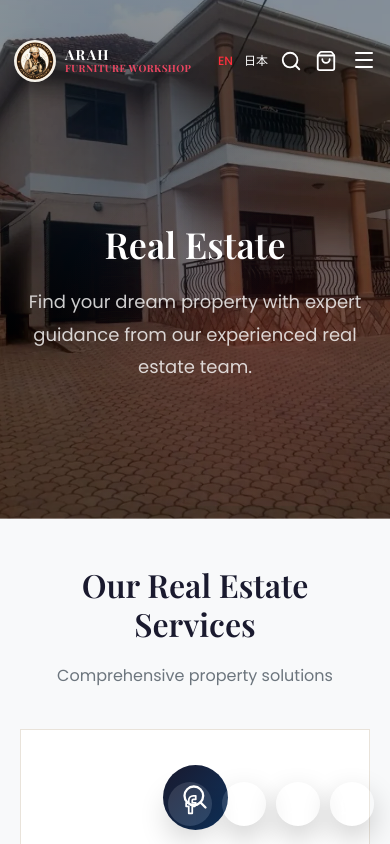
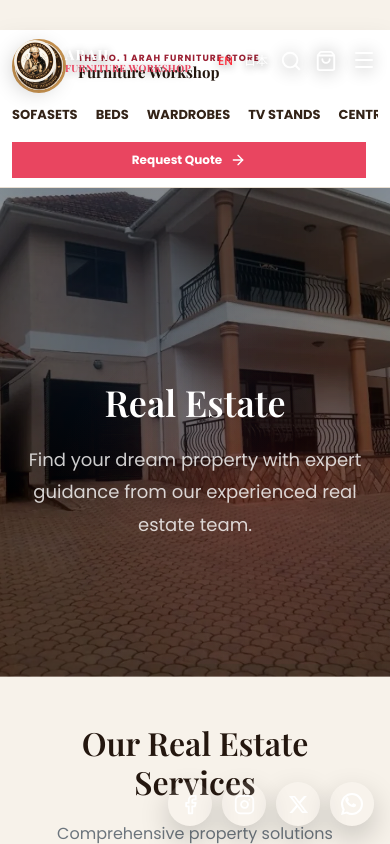
Before and after one commit to ngandapius53/ae-website, a Next.js app: page /real-estate in a window 390 px wide. Shown: the top 844 px of the page. Built offline with nearby package versions, Linux system fonts and the light colour scheme.

Commit message:
Apply workshop storefront style sitewide

```diff
--- a/src/app/layout.tsx
+++ b/src/app/layout.tsx
@@ -3,10 +3,11 @@ import '@/styles/globals.css'
 import Header from '@/components/Header'
 import Footer from '@/components/Footer'
 import SocialDock from '@/components/SocialDock'
+import WorkshopStrip from '@/components/WorkshopStrip'
 
 export const metadata: Metadata = {
-  title: 'AE - Decoration, Furniture, Luxury Fragrance, Graphic Design & Real Estate',
-  description: 'Premium design and real estate services. Stylish decoration, furniture, luxury fragrance, graphic design, and real estate solutions.',
+  title: 'ARAH Enterprises Furniture Workshop',
+  description: 'ARAH Enterprises Furniture Workshop in Kampala Ntinda for sofasets, beds, wardrobes, TV stands, decoration, fragrance, graphic design, and real estate support.',
 }
 
 export default function RootLayout({
@@ -18,6 +19,7 @@ export default function RootLayout({
     <html lang="en">
       <body>
         <Header />
+        <WorkshopStrip />
         <main>{children}</main>
         <SocialDock />
         <Footer />
--- a/src/components/Footer.module.css
+++ b/src/components/Footer.module.css
@@ -1,5 +1,5 @@
 .footer {
-  background: #1a1a2e;
+  background: #22150d;
   color: #ffffff;
   padding: 80px 0 0;
 }
@@ -41,10 +41,26 @@
 
 .logo {
   font-family: 'Playfair Display', serif;
-  font-size: 40px;
+  font-size: 32px;
   font-weight: 700;
+  margin-bottom: 0;
+  color: #ffffff;
+}
+
+.footerBrand {
+  display: flex;
+  align-items: center;
+  gap: 14px;
   margin-bottom: 20px;
-  color: #ffffff;
+}
+
+.footerLogo {
+  width: 76px;
+  height: 76px;
+  border-radius: 50%;
+  object-fit: cover;
+  border: 3px solid #c99451;
+  background: #f6f1e9;
 }
 
 .description {
@@ -55,9 +71,7 @@
 
 .social {
   display: flex;
-  justify-content: center;
   gap: 15px;
-  margin-top: 48px;
 }
 
 .socialLink {
@@ -75,7 +89,7 @@
 }
 
 .socialLink:hover {
-  background: #e94560;
+  background: #c99451;
   transform: translateY(-3px);
 }
 
@@ -100,7 +114,7 @@
 }
 
 .link:hover {
-  color: #e94560;
+  color: #c99451;
   transform: translateX(5px);
 }
 
@@ -113,7 +127,7 @@
 }
 
 .contactItem svg {
-  color: #e94560;
+  color: #c99451;
   flex-shrink: 0;
   margin-top: 3px;
 }
@@ -128,7 +142,7 @@
 }
 
 .bottom {
-  margin-top: 30px;
+  margin-top: 60px;
   padding: 25px 0;
   border-top: 1px solid rgba(255, 255, 255, 0.1);
   text-align: center;
--- a/src/components/Footer.tsx
+++ b/src/components/Footer.tsx
@@ -1,8 +1,11 @@
 'use client'
 
 import Link from 'next/link'
+import Image from 'next/image'
 import { Facebook, Instagram, Mail, Phone, MapPin } from 'lucide-react'
 import styles from '@/components/Footer.module.css'
+
+const basePath = process.env.NEXT_PUBLIC_BASE_PATH ?? ''
 
 function XLogoIcon({ size = 20 }: { size?: number }) {
   return (
@@ -27,10 +30,19 @@ export default function Footer() {
       <div className={styles.container}>
         <div className={styles.grid}>
           <div className={styles.column}>
-            <h3 className={styles.logo}>ARAH ENTERPRISES</h3>
+            <div className={styles.footerBrand}>
+              <Image
+                src={`${basePath}/arah-furniture-workshop-logo.jpeg`}
+                alt="ARAH Enterprises Furniture Workshop"
+                width={76}
+                height={76}
+                className={styles.footerLogo}
+              />
+              <h3 className={styles.logo}>ARAH ENTERPRISES</h3>
+            </div>
             <p className={styles.description}>
-              Your premier destination for stylish decoration, premium furniture,
-              luxury fragrance, creative graphic design, and real estate solutions.
+              A furniture workshop storefront for sofasets, beds, wardrobes,
+              TV stands, centre tables, decoration, fragrance, design, and property support.
             </p>
             <div className={styles.social}>
               <a
--- a/src/components/Header.module.css
+++ b/src/components/Header.module.css
@@ -3,7 +3,7 @@
   top: 34px;
   left: 0;
   right: 0;
-  z-index: 1000;
+  z-index: 1100;
   padding: 20px 0;
   transition: all 0.05s ease;
   background: transparent;
--- /dev/null
+++ b/src/components/WorkshopStrip.module.css
@@ -0,0 +1,134 @@
+.strip {
+  position: sticky;
+  top: 0;
+  z-index: 900;
+  background: #ffffff;
+  border-bottom: 1px solid #e8ded1;
+  box-shadow: 0 8px 24px rgba(55, 36, 19, 0.08);
+}
+
+.inner {
+  max-width: 1320px;
+  min-height: 92px;
+  margin: 0 auto;
+  padding: 12px 20px;
+  display: grid;
+  grid-template-columns: auto minmax(0, 1fr) auto;
+  align-items: center;
+  gap: 24px;
+}
+
+.brand {
+  display: inline-flex;
+  align-items: center;
+  gap: 12px;
+  color: #24170f;
+}
+
+.logo {
+  width: 72px;
+  height: 72px;
+  border-radius: 50%;
+  object-fit: cover;
+  border: 3px solid #c99451;
+}
+
+.brand span {
+  display: block;
+  color: #9b1f32;
+  font-size: 11px;
+  font-weight: 800;
+  letter-spacing: 0.12em;
+  text-transform: uppercase;
+}
+
+.brand strong {
+  display: block;
+  font-family: var(--font-heading);
+  font-size: 24px;
+  line-height: 1.05;
+}
+
+.departments {
+  display: flex;
+  align-items: center;
+  justify-content: center;
+  gap: 18px;
+  overflow-x: auto;
+  scrollbar-width: none;
+}
+
+.departments::-webkit-scrollbar {
+  display: none;
+}
+
+.departments a {
+  color: #332317;
+  font-size: 13px;
+  font-weight: 800;
+  white-space: nowrap;
+  text-transform: uppercase;
+}
+
+.departments a:hover {
+  color: #e94560;
+}
+
+.cta {
+  min-height: 42px;
+  padding: 0 16px;
+  display: inline-flex;
+  align-items: center;
+  justify-content: center;
+  gap: 8px;
+  background: #e94560;
+  color: #ffffff;
+  font-weight: 800;
+  white-space: nowrap;
+}
+
+@media (max-width: 900px) {
+  .strip {
+    top: 30px;
+  }
+
+  .inner {
+    grid-template-columns: 1fr auto;
+    gap: 12px;
+  }
+
+  .departments {
+    grid-column: 1 / -1;
+    justify-content: flex-start;
+    padding-bottom: 4px;
+  }
+
+  .brand strong {
+    font-size: 18px;
+  }
+
+  .logo {
+    width: 54px;
+    height: 54px;
+  }
+}
+
+@media (max-width: 520px) {
+  .inner {
+    padding: 9px 12px;
+  }
+
+  .brand span {
+    font-size: 9px;
+  }
+
+  .brand strong {
+    font-size: 15px;
+  }
+
+  .cta {
+    min-height: 36px;
+    padding: 0 10px;
+    font-size: 12px;
+  }
+}
--- /dev/null
+++ b/src/components/WorkshopStrip.tsx
@@ -0,0 +1,42 @@
+import Image from 'next/image'
+import Link from 'next/link'
+import { ArrowRight } from 'lucide-react'
+import styles from '@/components/WorkshopStrip.module.css'
+
+const basePath = process.env.NEXT_PUBLIC_BASE_PATH ?? ''
+
+const departments = ['Sofasets', 'Beds', 'Wardrobes', 'TV Stands', 'Centre Tables', 'Kitchens', 'Perfumes']
+
+export default function WorkshopStrip() {
+  return (
+    <section className={styles.strip} aria-label="ARAH Furniture Workshop departments">
+      <div className={styles.inner}>
+        <Link href="/" className={styles.brand}>
+          <Image
+            src={`${basePath}/arah-furniture-workshop-logo.jpeg`}
+            alt="ARAH Enterprises Furniture Workshop"
+            width={72}
+            height={72}
+            className={styles.logo}
+          />
+          <div>
+            <span>The No. 1 ARAH Furniture Store</span>
+            <strong>Furniture Workshop</strong>
+          </div>
+        </Link>
+
+        <nav className={styles.departments} aria-label="Furniture departments">
+          {departments.map((department) => (
+            <Link key={department} href={department === 'Perfumes' ? '/luxury-fragrance' : '/furniture'}>
+              {department}
+            </Link>
+          ))}
+        </nav>
+
+        <Link href="/contact" className={styles.cta}>
+          Request Quote <ArrowRight size={16} />
+        </Link>
+      </div>
+    </section>
+  )
+}
--- a/src/styles/globals.css
+++ b/src/styles/globals.css
@@ -1,12 +1,12 @@
 @import url('https://fonts.googleapis.com/css2?family=Playfair+Display:wght@400;500;600;700&family=Poppins:wght@300;400;500;600;700&display=swap');
 
 :root {
-  --primary: #1a1a2e;
-  --secondary: #16213e;
+  --primary: #24170f;
+  --secondary: #332317;
   --accent: #e94560;
-  --accent-secondary: #0f3460;
-  --light: #f8f9fa;
-  --text-primary: #1a1a2e;
+  --accent-secondary: #c99451;
+  --light: #f7f2ea;
+  --text-primary: #24170f;
   --text-light: #ffffff;
   --text-muted: #6c757d;
 
@@ -75,7 +75,7 @@ img {
   align-items: center;
   gap: 8px;
   padding: 14px 32px;
-  border-radius: 50px;
+  border-radius: 0;
   font-family: var(--font-body);
   font-weight: 500;
   font-size: 16px;
@@ -172,7 +172,7 @@ button:active,
 
 .card {
   background: white;
-  border-radius: 20px;
+  border-radius: 0;
   padding: 40px;
   box-shadow: var(--shadow);
   transition: var(--transition);
```
